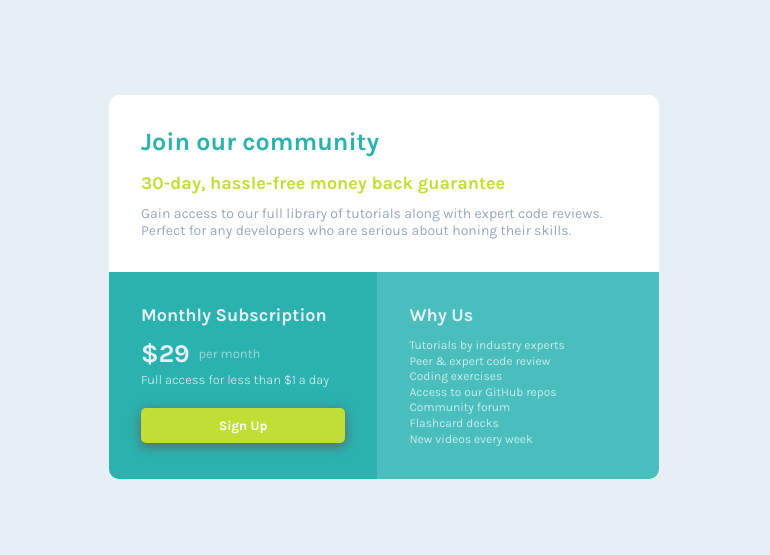
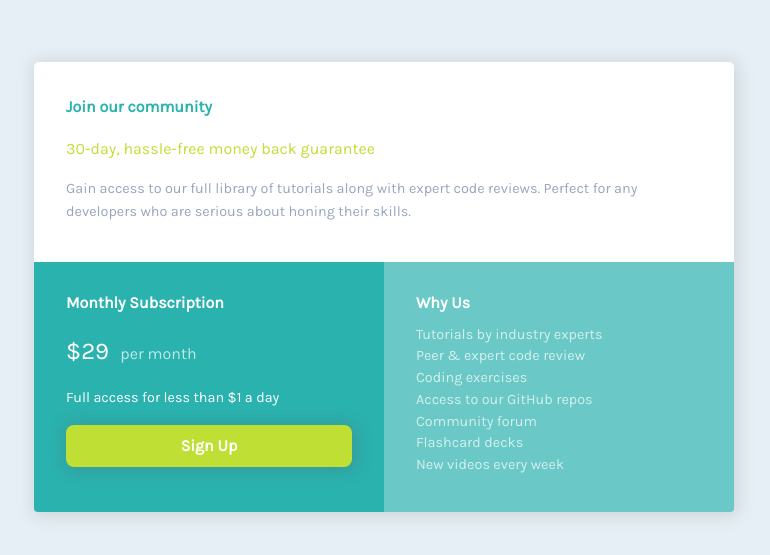
Before and after one commit to Jubileeva/projects, a plain HTML site: page single-price-grid-component-master/index.html in a window 1280 px wide. Shown: the part 113-668 px from the top of the page, without its empty margins (256-1026 px from the left). Drawn offline with Linux system fonts and the light colour scheme.

Commit message:
changes two files

```diff
--- a/single-price-grid-component-master/css/style.scss
+++ /dev/null
@@ -1,147 +0,0 @@
-/* Colors */
-
-/* Primary */
-
-$Cyan: hsl(179, 62%, 43%);
-$Bright-Yellow: hsl(71, 73%, 54%);
-
-/* Neutral */
-
-$Light-Gray: hsl(204, 43%, 93%);
-$Grayish-Blue: hsl(218, 22%, 67%);
-$White: #fff;
-
-@font-face {
-  font-family: Karla;
-  src: url(../font/Karla.ttf);
-}
-
-*{
-  padding: 0;
-  margin: 0;
-  box-sizing: border-box;
-  font-family: Karla;
-}
-
-body{
-  background-color: $Light-Gray;
-  width: 100%;
-  height: 100vh;
-  display: flex;
-  align-items: center;
-  justify-content: center;
-}
-
-.parent-card{
-  display: grid;
-  grid-template-columns: 6, 1fr;
-  max-width: 550px;
-  border-radius: 10px;
-  overflow: hidden;
-
-  .card-1{
-    background-color: white;
-    grid-column: 1 / 6;
-    padding: 2em;
-    border-top-left-radius: 6px;
-    border-top-right-radius: 6px;
-
-    h2{
-      color: $Cyan;
-      font-size: 25px;
-    }
-
-    h3{
-      color: $Bright-Yellow;
-      font-size: 18px;
-      margin-top: 0.9em;
-      margin-bottom: 0.6em;
-    }
-
-    p{
-      color: $Grayish-Blue;
-      font-size: 14px;
-      margin-bottom: 0.1em;
-    }
-  }
-
-  .card-2{
-    background-color: $Cyan;
-    padding: 2em;
-    border-bottom-left-radius: 6px;
-    grid-column: 1 / 4;
-
-    h3{
-      color: $Light-Gray;
-      font-size: 18px;
-    }
-
-    .big-bold-text{
-      display: inline-block;
-      color: $Light-Gray;
-      font-size: 1.6em;
-      font-weight: 700;
-      margin-top: 0.5em;
-    }
-
-    .per-month{
-      display: inline-block;
-      color: $Light-Gray;
-      font-size: 13px;
-      opacity: 0.6;
-      transform: translate(8%, -25%);
-    }
-
-    p{
-      color: $Light-Gray;
-      font-size: 13px;
-      font-weight: 300;
-      margin-top: 0.3em;
-      margin-bottom: 1.6em;
-    }
-
-    button{
-      display: block;
-      padding: 0.8em;
-      font-size: 13px;
-      width: 100%;
-      border-radius: 5px;
-      border: none;
-      background-color: $Bright-Yellow;
-      color: white;
-      font-weight: 700;
-      box-shadow: (0px 3px 12px rgb(97, 96, 96));
-      cursor: pointer;
-    }
-  }
-
-  .card-3{
-    background-color: #4ABEBD;
-    padding: 2em;
-    grid-column: 4 / 6;
-    border-bottom-right-radius: 6px;
-
-    h3{
-      color: $Light-Gray;
-      font-size: 18px;
-    }
-
-    pre{
-        color: white;
-        opacity: 0.7;
-        font-size: 12px;
-        line-height: 1.3em;
-        margin-top: 1em;
-    }
-
-  }
-}
-
-@media (max-width: 768px){
-  .parent-card{
-    padding: 2rem;
-    .card-1, .card-2, .card-3{
-      grid-template-columns: 1fr;
-    }
-  }
-}
--- a/single-price-grid-component-master/index.html
+++ b/single-price-grid-component-master/index.html
@@ -4,76 +4,53 @@
   <meta charset="UTF-8">
   <meta name="viewport" content="width=device-width, initial-scale=1.0"> <!-- displays site properly based on user's device -->
 
+
+
   <link rel="icon" type="image/png" sizes="32x32" href="./images/favicon-32x32.png">
 
+  <link rel="stylesheet" href="./css/style.css">
+
   <title>Frontend Mentor | Single Price Grid Component</title>
-  <link rel="stylesheet" href="css/style.css">
 
   <!-- Feel free to remove these styles or customise in your own stylesheet 👍 -->
-  <style>
-    .attribution { font-size: 11px; text-align: center; }
-    .attribution a { color: hsl(228, 45%, 44%); }
-  </style>
 </head>
 <body>
+<div class="container-wrapper">
+  <div class="container">
+    <header id="main-header">
+      <h4 class="primary">Join our community</h4>
+      <p class="secondary">30-day, hassle-free money back guarantee</p>
+      <p class="gray small-text">
+        Gain access to our full library of tutorials along with expert code reviews.
+        Perfect for any developers who are serious about honing their skills.
+      </p>
+    </header>
 
-  <div class="parent-card">
+    <section id="price">
+      <h4>Monthly Subscription</h4>
+      <p><span class="large-text">&dollar;29</span><span class="off-white"> &nbsp per month</span></p>
+      <p class="small-text">Full access for less than &dollar;1 a day</p>
+      <a class="btn" href="#">Sign Up</a>
+    </section>
 
-    <div class="card-1">
-    <h2>Join our community</h2>
-    <h3> 30-day, hassle-free money back guarantee</h3>
-    <p>Gain access to our full library of tutorials along with expert code reviews.
-      Perfect for any developers who are serious about honing their skills.</p>
-    </div>
+    <section class="why-us">
+      <h4>Why Us</h4>
+      <p>Tutorials by industry experts</p>
+      <p>Peer &amp; expert code review</p>
+      <p>Coding exercises</p>
+      <p>Access to our GitHub repos</p>
+      <p>Community forum</p>
+      <p>Flashcard decks</p>
+      <p>New videos every week</p>
+    </section>
+  </div>
+</div>
 
-      <div class="card-2">
-        <h3>Monthly Subscription</h3>
-        <span class="big-bold-text">&dollar;29</span>
-        <span class="per-month">per month</span>
-        <p>Full access for less than &dollar;1 a day</p>
-        <button class="sign-up-btn">Sign Up</button>
-      </div>
-
-
-
-      <div class="card-3">
-        <h3>Why Us</h3>
-
-        <pre>
-Tutorials by industry experts
-Peer & expert code review
-Coding exercises
-Access to our GitHub repos
-Community forum
-Flashcard decks
-New videos every week
-</pre>
-
-      </div>
-  </div>
-
-
-
-
-
-
-
-
-
-
-
-
-
-
-
-
-
-
-  <!--<footer>
+  <!-- <footer>
     <p class="attribution">
       Challenge by <a href="https://www.frontendmentor.io?ref=challenge" target="_blank">Frontend Mentor</a>.
       Coded by <a href="#">Your Name Here</a>.
     </p>
-  </footer>-->
+  </footer> -->
 </body>
 </html>
```
Also changed, not shown: nft-preview-card-component-main/index.html (+0 -1 lines), nft-preview-card-component-main/css/style.css, single-price-grid-component-master/css/style.css, single-price-grid-component-master/font/Karla-Italic-VariableFont_wght.ttf (deleted), single-price-grid-component-master/font/Karla.ttf (deleted), single-price-grid-component-master/font/OFL.txt (deleted), single-price-grid-component-master/font/README.txt (deleted), single-price-grid-component-master/font/static/Karla-Bold.ttf (deleted), single-price-grid-component-master/font/static/Karla-Regular.ttf (deleted), 1 other file.
